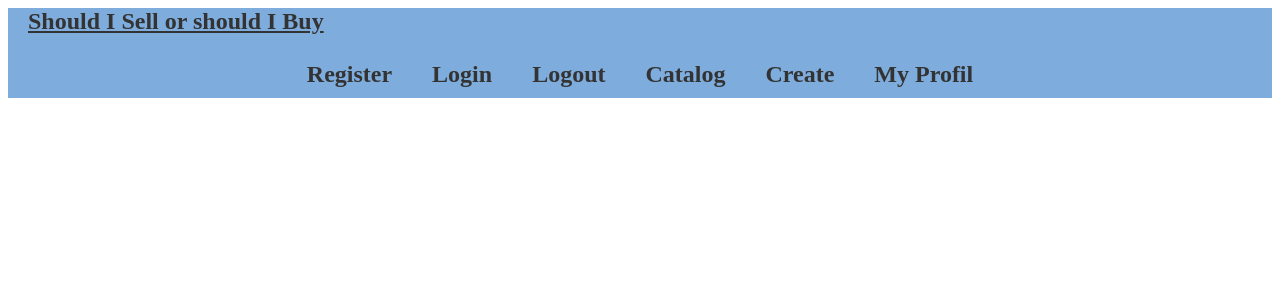
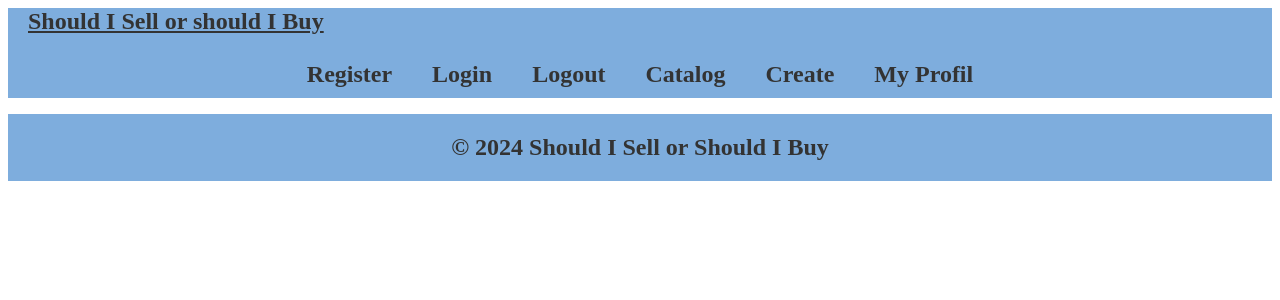
Before and after one commit to PetkoKrPetkov/sell-or-buy, an Angular app: page / in a window 1280 px wide. Shown: the top 300 px of the page. Built offline with nearby package versions, Linux system fonts and the light colour scheme.

Commit message:
add footer

```diff
--- a/src/app/app.component.html
+++ b/src/app/app.component.html
@@ -1 +1,2 @@
 <app-header></app-header>
+<app-footer></app-footer>
--- /dev/null
+++ b/src/app/core/footer/footer.component.css
@@ -0,0 +1,12 @@
+.footer {
+    background-color: #7eaddd; /* Бледосив фон */
+    padding: 20px 0; /* Отстояние отгоре и отдолу */
+  }
+
+  .footer p {
+    font-size: 1.5rem; /* Увеличен размер на шрифта */
+    font-weight: bold; /* Удебелен шрифт */
+    color: #333; /* Цвят на текста */
+    margin: 0 20px; /* Отстояние между елементите */
+    text-align: center;
+  }
--- /dev/null
+++ b/src/app/core/footer/footer.component.html
@@ -0,0 +1,5 @@
+<footer class="footer">
+    <div class="container">
+      <p class="text-center">© 2024 Should I Sell or Should I Buy</p>
+    </div>
+  </footer>
```
Also changed, not shown: src/app/core/core.module.ts (+5 -2 lines), src/app/core/footer/footer.component.ts (added, +10 -0 lines), 1 other file (tests, documents, lock files or other folders).
